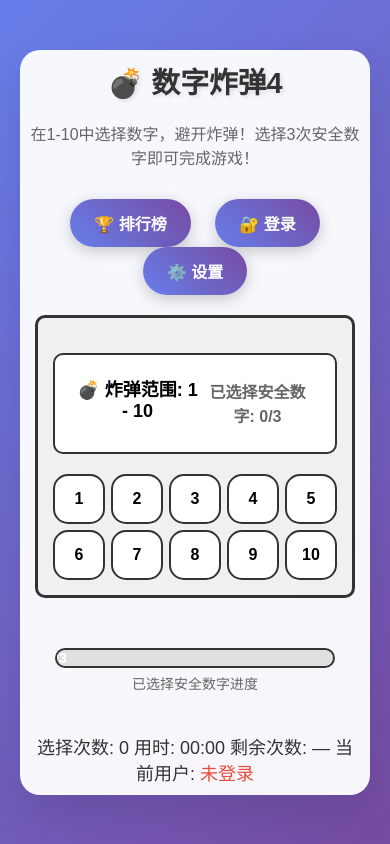
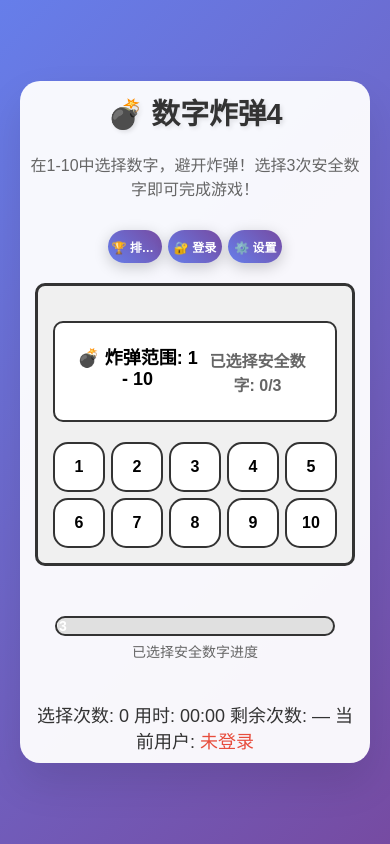
Before and after one commit to hmh38324/game4, a plain HTML site: page index.html in a window 390 px wide. Drawn offline with Linux system fonts and the light colour scheme.

Commit message:
优化手机端按钮布局：三个按钮在一行显示

```diff
--- a/index.html
+++ b/index.html
@@ -583,6 +583,25 @@
         }
 
         @media (max-width: 768px) {
+            .controls {
+                display: flex;
+                flex-wrap: nowrap;
+                justify-content: center;
+                gap: 8px;
+                margin-bottom: 20px;
+            }
+
+            .controls button {
+                flex: 1;
+                min-width: 0;
+                padding: 10px 8px;
+                margin: 0 2px;
+                font-size: 14px;
+                white-space: nowrap;
+                overflow: hidden;
+                text-overflow: ellipsis;
+            }
+
             .game-content {
                 flex-direction: column;
                 gap: 20px;
@@ -629,6 +648,16 @@
         }
 
         @media (max-width: 480px) {
+            .controls {
+                gap: 4px;
+            }
+
+            .controls button {
+                padding: 8px 4px;
+                font-size: 12px;
+                margin: 0 1px;
+            }
+
             .puzzle-section {
                 width: 100%;
                 display: flex;
@@ -685,6 +714,12 @@
         }
 
         @media (max-width: 360px) {
+            .controls button {
+                padding: 6px 2px;
+                font-size: 11px;
+                margin: 0;
+            }
+
             .question-container {
                 max-width: 300px;
                 padding: 12px;
```
